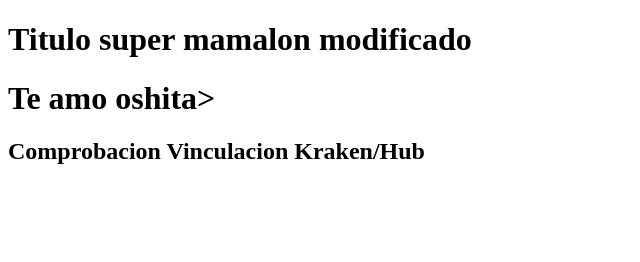
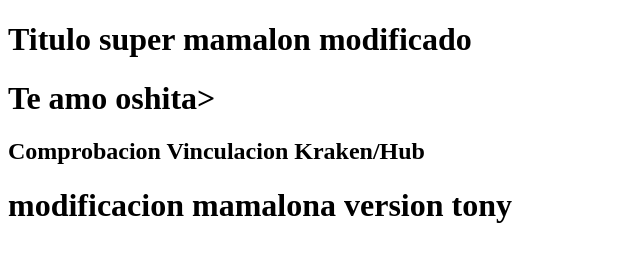
Before and after one commit to Samuel-XC/Pruebas-Git, a plain HTML site: page index.html in a window 1280 px wide. Shown: the whole page, without its empty margins (0-640 px from the left). Drawn offline with Linux system fonts and the light colour scheme.

Commit message:
Modificacion tony?

```diff
--- a/index.html
+++ b/index.html
@@ -10,5 +10,6 @@
     <h1>Titulo super mamalon modificado</h1>
     <h1>Te amo oshita></h1>
     <h2>Comprobacion Vinculacion Kraken/Hub</h2>
+    <h1>modificacion mamalona version tony</h1>
 </body>
 </html>
```
